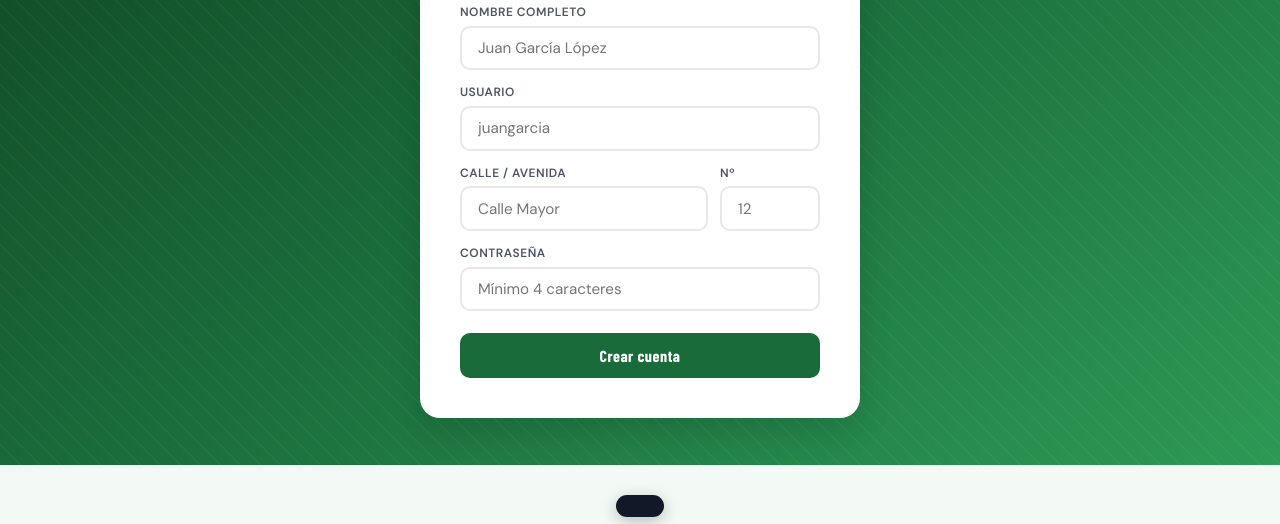
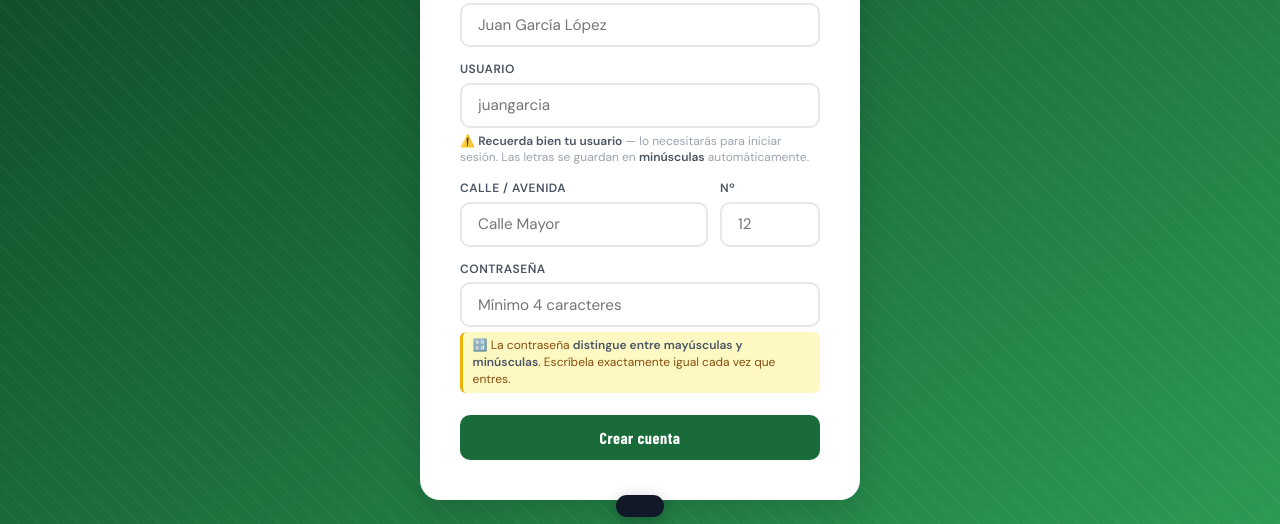
Before and after one commit to rafaelgonza/PadelElReal, a website: page public/index.html in a window 1280 px wide. Both pictures are taken after a click on the button "Registrarse". Shown: the part 335-859 px from the top of the page. Before the commit the page ends 800 px from the top, so only its background shows below. Drawn offline with nearby package versions, Linux system fonts and the light colour scheme; a web font is replaced by a local one.

Commit message:
feat: avisos de mayúsculas/minúsculas en registro y reseteo
- Registro: aviso bajo el campo usuario (se guarda en minúsculas)
- Registro: aviso amarillo bajo contraseña (distingue may/min)
- Pantalla de reseteo de contraseña: mismo aviso amarillo
- Pantalla de cambio forzado: mismo aviso amarillo

```diff
--- a/public/index.html
+++ b/public/index.html
@@ -48,6 +48,9 @@
     .form-group input:focus{border-color:var(--green);box-shadow:0 0 0 4px rgba(26,107,58,.1)}
     .form-row{display:grid;grid-template-columns:1fr auto;gap:.75rem}
     .form-row .form-group:last-child input{width:100px}
+    .field-hint{font-size:.75rem;color:var(--g400);margin-top:.3rem;line-height:1.4}
+    .field-hint strong{color:var(--g600)}
+    .field-hint.warning{background:#fef9c3;color:#854d0e;border-radius:6px;padding:.35rem .6rem;border-left:3px solid #eab308}
     .btn-auth{width:100%;padding:.8rem;background:var(--green);color:white;border:none;border-radius:var(--r);
       font-size:1rem;font-weight:700;font-family:var(--fh);letter-spacing:.5px;transition:background .2s,transform .1s;margin-top:.5rem}
     .btn-auth:hover{background:var(--green-d)}.btn-auth:active{transform:scale(.98)}
@@ -379,6 +382,7 @@
       </div>
       <div class="form-group"><label>Usuario</label>
         <input id="r-user" type="text" placeholder="juangarcia" autocomplete="username"/>
+        <p class="field-hint">⚠️ <strong>Recuerda bien tu usuario</strong> — lo necesitarás para iniciar sesión. Las letras se guardan en <strong>minúsculas</strong> automáticamente.</p>
       </div>
       <div class="form-row">
         <div class="form-group"><label>Calle / Avenida</label>
@@ -390,6 +394,7 @@
       </div>
       <div class="form-group"><label>Contraseña</label>
         <input id="r-pass" type="password" placeholder="Mínimo 4 caracteres" autocomplete="new-password"/>
+        <p class="field-hint warning">🔡 La contraseña <strong>distingue entre mayúsculas y minúsculas</strong>. Escríbela exactamente igual cada vez que entres.</p>
       </div>
       <button class="btn-auth" onclick="doRegister()">Crear cuenta</button>
     </div>
@@ -417,6 +422,7 @@
     <div class="form-group" style="text-align:left">
       <label>Nueva contraseña</label>
       <input id="chpass-new" type="password" placeholder="Mínimo 4 caracteres"/>
+      <p class="field-hint warning">🔡 La contraseña <strong>distingue entre mayúsculas y minúsculas</strong>. Escríbela exactamente igual cada vez que entres.</p>
     </div>
     <div class="form-group" style="text-align:left">
       <label>Repite la contraseña</label>
@@ -438,6 +444,7 @@
       <div class="form-group" style="text-align:left">
         <label>Nueva contraseña</label>
         <input id="reset-new" type="password" placeholder="Mínimo 4 caracteres"/>
+        <p class="field-hint warning">🔡 La contraseña <strong>distingue entre mayúsculas y minúsculas</strong>. Escríbela exactamente igual cada vez que entres.</p>
       </div>
       <div class="form-group" style="text-align:left">
         <label>Repite la contraseña</label>
```
